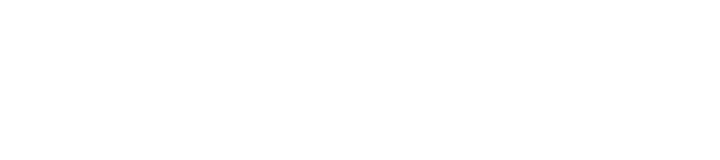
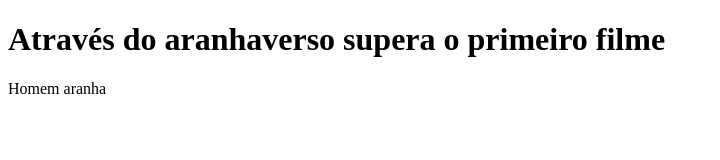
Before and after one commit to Vilmar-Freire/aula, a plain HTML site: page index.html in a window 1280 px wide. Shown: the whole page, without its empty margins (0-720 px from the left). Drawn offline with Linux system fonts and the light colour scheme.

Commit message:
Update index.html

```diff
--- a/index.html
+++ b/index.html
@@ -3,9 +3,12 @@
 <head>
     <meta charset="UTF-8">
     <meta name="viewport" content="width=device-width, initial-scale=1.0">
-    <title>Document</title>
+    <meta name="description" content="Estou gostando muito da aula">
+    <title>Documentos</title>
 </head>
 <body>
+    <h1>Através do aranhaverso supera o primeiro filme</h1>
+    <p>Homem aranha</p>
 
 </body>
 </html>
```
